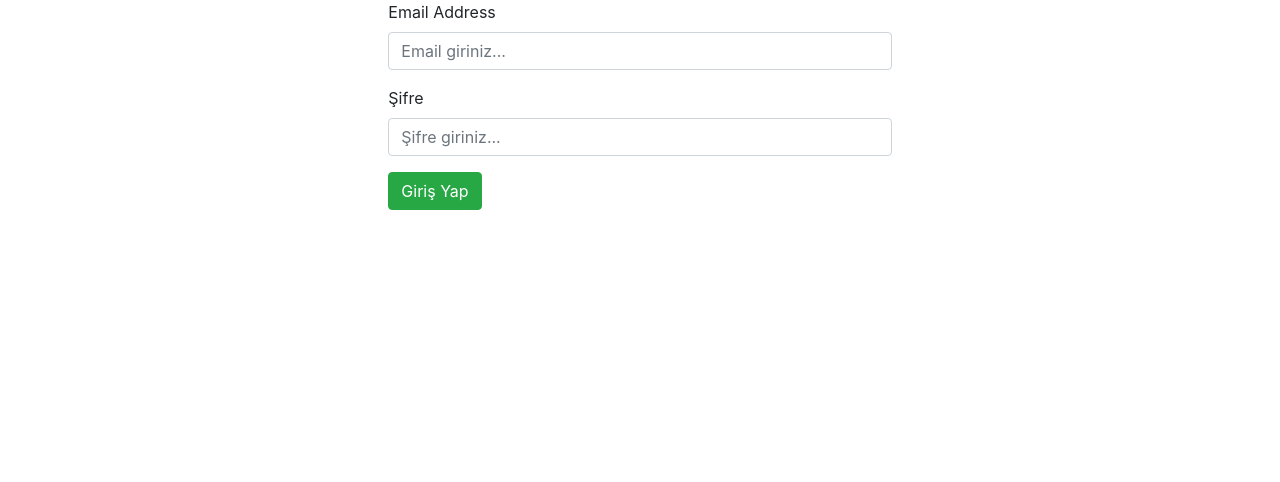
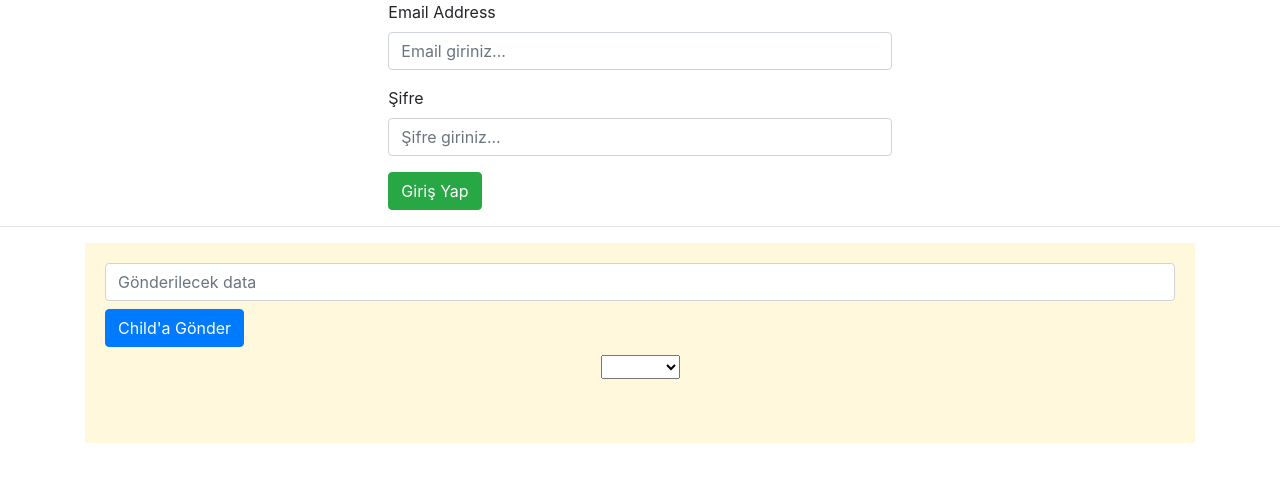
Before and after one commit to sameterap/angular-dersleri, an Angular app: page / in a window 1280 px wide. Shown: the top 482 px of the page. Built offline with nearby package versions, Linux system fonts and the light colour scheme.

Commit message:
input output parent-child component iletisimi

```diff
--- a/src/app/app.module.ts
+++ b/src/app/app.module.ts
@@ -5,12 +5,16 @@ import { FormsModule} from '@angular/forms';
 import { AppComponent } from './app.component';
 import { LoginComponent } from './login/login.component';
 import { GirisComponent } from './giris/giris.component';
+import { ParentComponent } from './components/parent/parent.component';
+import { ChildComponent } from './components/child/child.component';
 
 @NgModule({
    declarations: [
       AppComponent,
       LoginComponent,
-      GirisComponent
+      GirisComponent,
+      ParentComponent,
+      ChildComponent
    ],
    imports: [
       BrowserModule,
--- /dev/null
+++ b/src/app/components/child/child.component.html
@@ -0,0 +1,11 @@
+<div class="text-center mb-3">
+  {{ data }}
+  <div *ngIf="data">
+    <button (click)="setDropdown()">Set DropDown</button>
+  </div>
+  <select class="mt-2" (change)="sendData()" [(ngModel)]='selectedOption'>
+    <option *ngFor="let data of dataSource" [value]="data.value">
+      {{ data.display }}
+    </option>
+  </select>
+</div>
--- /dev/null
+++ b/src/app/components/child/child.component.ts
@@ -0,0 +1,37 @@
+import { Component, OnInit, Input, Output, EventEmitter } from '@angular/core';
+
+@Component({
+  selector: 'app-child',
+  templateUrl: './child.component.html',
+  styleUrls: ['./child.component.css']
+})
+export class ChildComponent implements OnInit {
+
+  @Input() data: string;
+  @Output() valueChanged = new EventEmitter();
+  selectedOption: any;
+
+  dataSource = [
+    { value: 'insan', display: 'İnsan' },
+    { value: 'hayvan', display: 'Hayvan' },
+    { value: 'cihaz', display: 'Cihaz' },
+    { value: 'mutfak', display: 'Mutfak' },
+    { value: 'masa', display: 'Masa' },
+  ];
+
+  constructor() { }
+
+  ngOnInit() {
+  }
+
+  sendData() {
+    // console.log(this.selectedOption);
+
+    this.valueChanged.emit(this.selectedOption);
+  }
+
+  setDropdown() {
+    this.selectedOption = this.data;
+  }
+
+}
--- /dev/null
+++ b/src/app/components/parent/parent.component.css
@@ -0,0 +1,5 @@
+.parentContainer {
+  height: 200px;
+  background: cornsilk;
+  padding: 20px;
+}
--- /dev/null
+++ b/src/app/components/parent/parent.component.html
@@ -0,0 +1,7 @@
+<div class="parentContainer">
+  <input [(ngModel)]="inputData" type="text" class="form-control" placeholder="Gönderilecek data" />
+  <div class="mt-2">
+    <button class="btn btn-primary" (click)="sendData()">Child'a Gönder</button>
+  </div>
+  <app-child [data]="dataToSend" (valueChanged)="displaySentData($event)"></app-child>
+</div>
--- /dev/null
+++ b/src/app/components/parent/parent.component.ts
@@ -0,0 +1,24 @@
+import { Component, OnInit } from '@angular/core';
+
+@Component({
+  selector: 'app-parent',
+  templateUrl: './parent.component.html',
+  styleUrls: ['./parent.component.css']
+})
+export class ParentComponent implements OnInit {
+
+  dataToSend: string;
+  inputData: string;
+  constructor() { }
+
+  ngOnInit() {
+  }
+
+  sendData() {
+    this.dataToSend = this.inputData;
+  }
+
+  displaySentData(comingData: string) {
+    this.inputData = comingData;
+  }
+}
--- a/src/app/login/login.component.html
+++ b/src/app/login/login.component.html
@@ -19,3 +19,7 @@
   </div>
   <button (click)="login()" class="btn btn-success">Giriş Yap</button>
 </div>
+<hr>
+<div class="container">
+  <app-parent></app-parent>
+</div>
```
Also changed, not shown: src/app/components/child/child.component.css (added), 2 other files (tests, documents, lock files or other folders).
